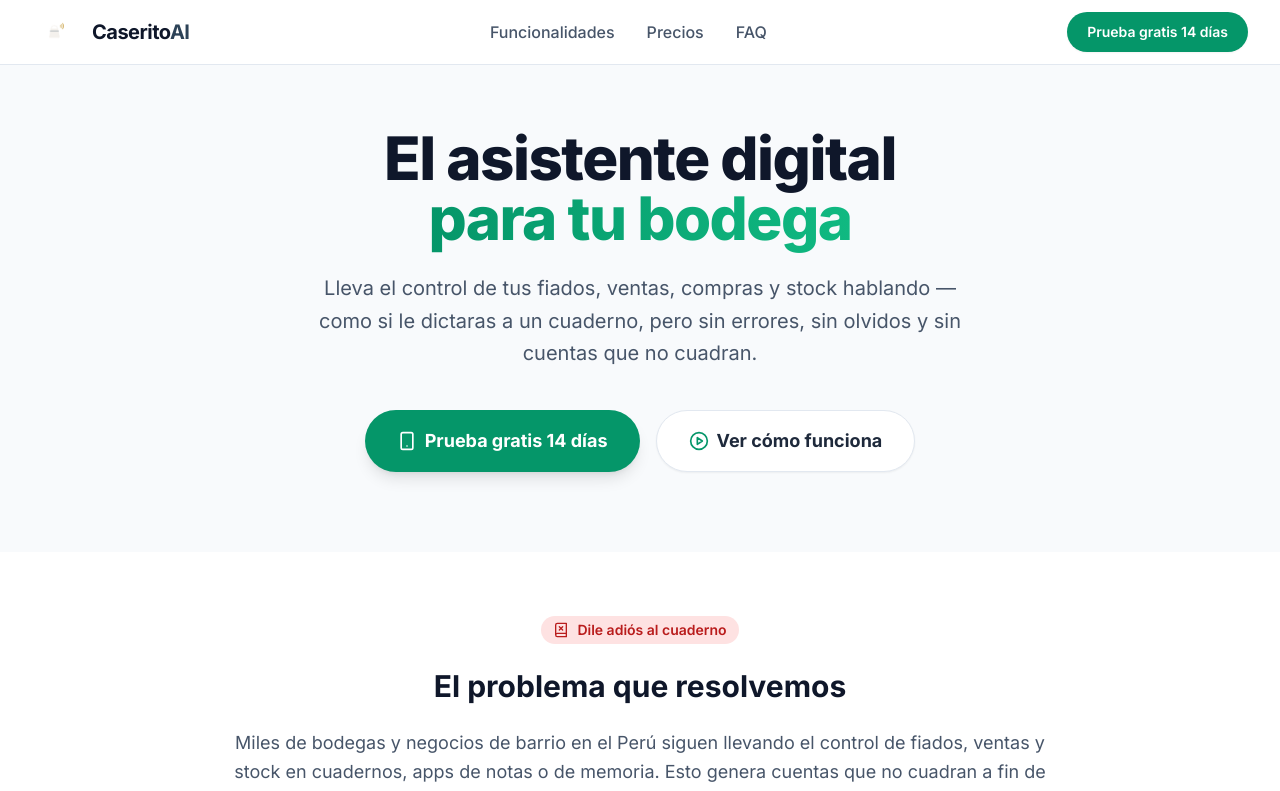
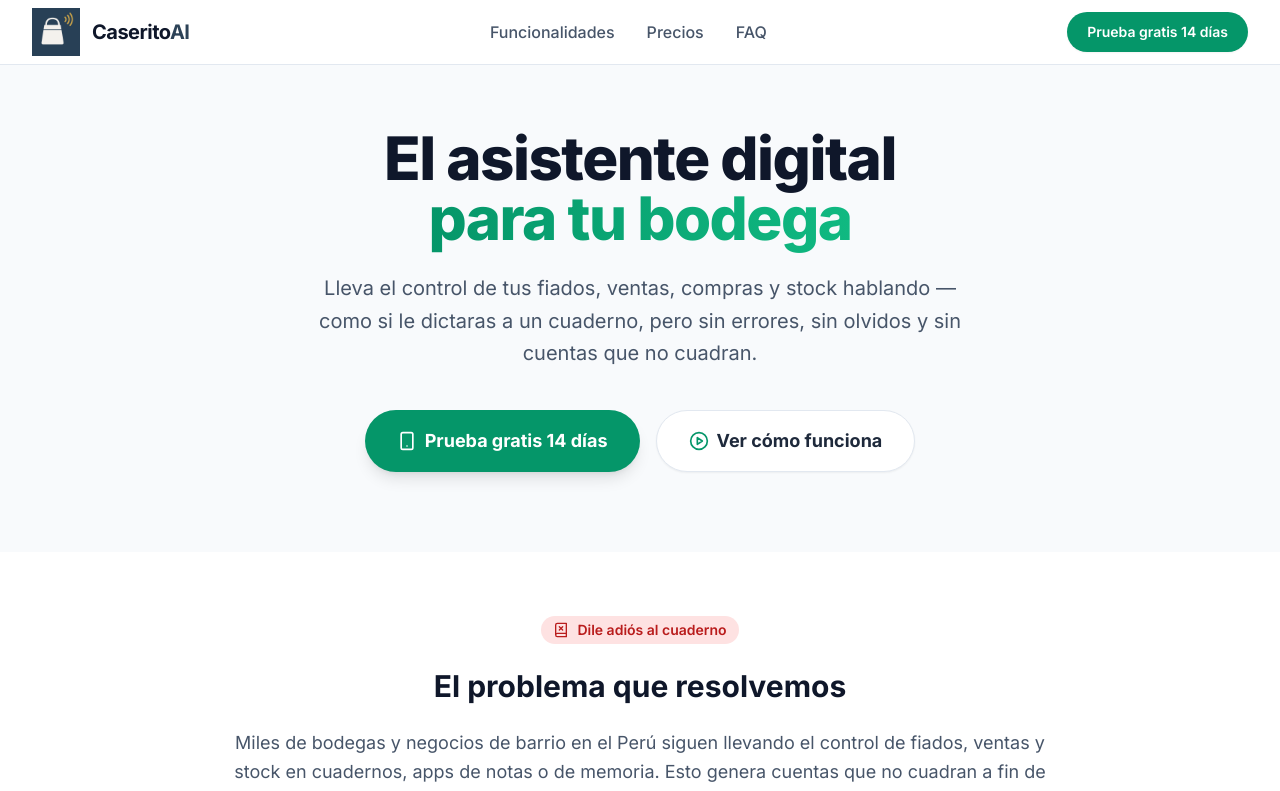
Before and after one commit to hameaidata/web-caseritoai, a Next.js app in the folder frontend/: page / in a window 1280 px wide. Shown: the top 791 px of the page. Built offline with nearby package versions, Linux system fonts and the light colour scheme.

Commit message:
refactor: replace SVG logo with PNG images

```diff
--- a/frontend/src/components/Navbar.tsx
+++ b/frontend/src/components/Navbar.tsx
@@ -10,7 +10,7 @@ export function Navbar() {
         <div className="flex justify-between h-16 items-center">
           <Link href="/" className="flex items-center gap-3">
             <Image
-              src="/logo-sm.png"
+              src="/logo.png"
               alt="CaseritoAI"
               width={48}
               height={48}
```
Also changed, not shown: frontend/public/logo.png (renamed from frontend/public/icon.png).
